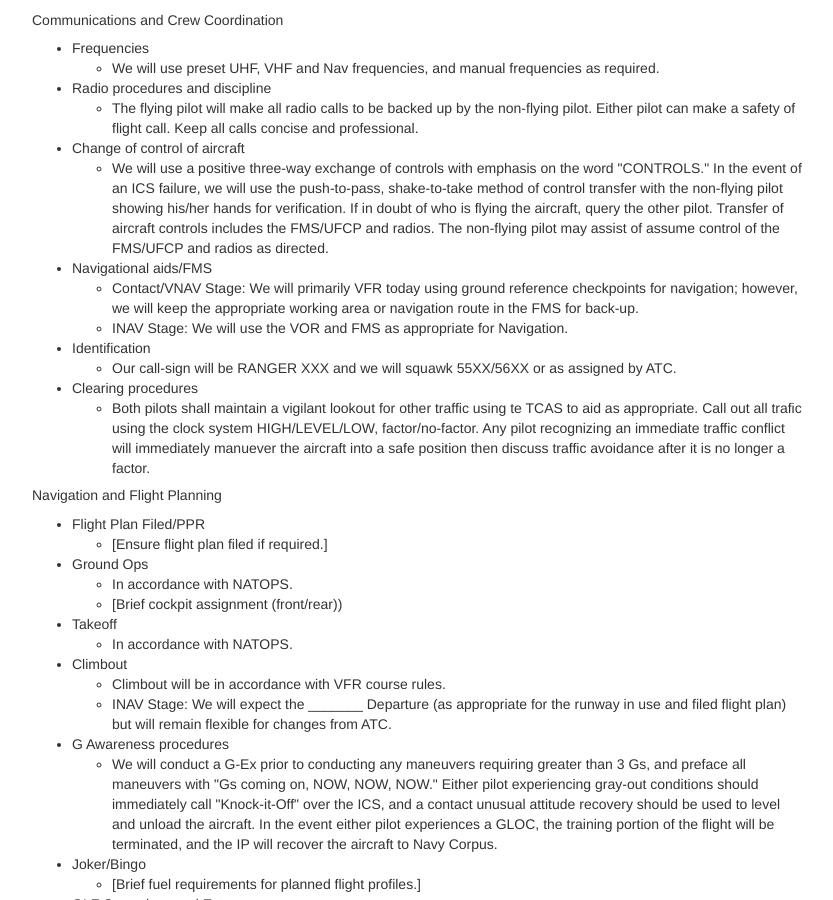
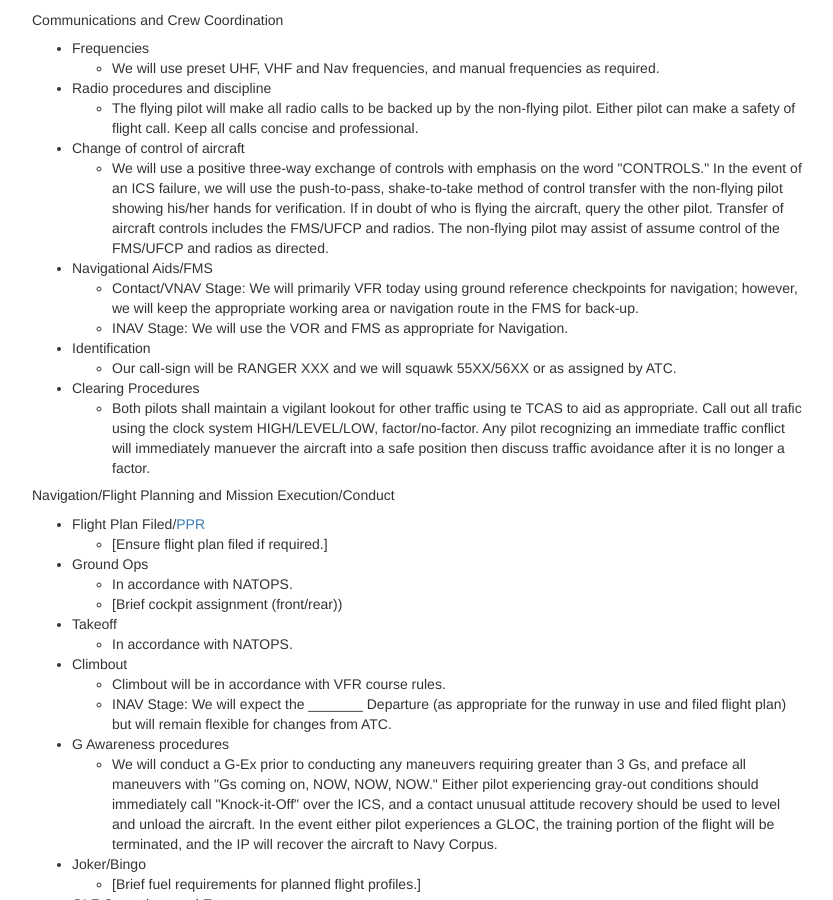
Before and after one commit to courserules/courserules.github.io, a Jekyll site: the page built from brief.html, in a window 1280 px wide and 900 px high, scrolled down 1741 px. Shown: the whole window, without its empty margins (23-856 px from the left). Built offline with Jekyll 4.4.1, drawn with Linux system fonts in a browser that asks for light colours.

Commit message:
trying something

```diff
--- a/brief.html
+++ b/brief.html
@@ -125,7 +125,7 @@ permalink: /brief/
 						<li>We will use a positive three-way exchange of controls with emphasis on the word "CONTROLS." In the event of an ICS failure, we will use the push-to-pass, shake-to-take method of control transfer with the non-flying pilot showing his/her hands for verification. If in doubt of who is flying the aircraft, query the other pilot.  Transfer of aircraft controls includes the FMS/UFCP and radios.  The non-flying pilot may assist of assume control of the FMS/UFCP and radios as directed.</li>
 					</ul>
 				</li>
-				<li>Navigational aids/FMS
+				<li>Navigational Aids/FMS
 					<ul>
 						<li>Contact/VNAV Stage: We will primarily VFR today using ground reference checkpoints for navigation; however, we will keep the appropriate working area or navigation route in the FMS for back-up.</li>
 						<li>INAV Stage: We will use the VOR and FMS as appropriate for Navigation.</li>
@@ -136,15 +136,15 @@ permalink: /brief/
 						<li>Our call-sign will be RANGER XXX and we will squawk 55XX/56XX or as assigned by ATC.</li>
 					</ul>
 				</li>
-				<li>Clearing procedures
+				<li>Clearing Procedures
 					<ul>
 						<li>Both pilots shall maintain a vigilant lookout for other traffic using te TCAS to aid as appropriate.  Call out all trafic using the clock system HIGH/LEVEL/LOW, factor/no-factor.  Any pilot recognizing an immediate traffic conflict will immediately manuever the aircraft into a safe position then discuss traffic avoidance after it is no longer a factor.</li>
 					</ul>
 				</li>
 			</ul>
-			<h5>Navigation and Flight Planning</h5>
+			<h5>Navigation/Flight Planning and Mission Execution/Conduct</h5>
 			<ul>
-				<li>Flight Plan Filed/PPR
+				<li>Flight Plan Filed/<a title="Prior Permission Required" href="#">PPR</a>
 					<ul>
 						<li>[Ensure flight plan filed if required.]</li>
 					</ul>
```
